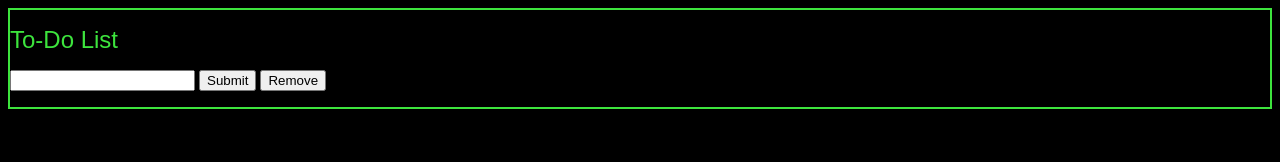
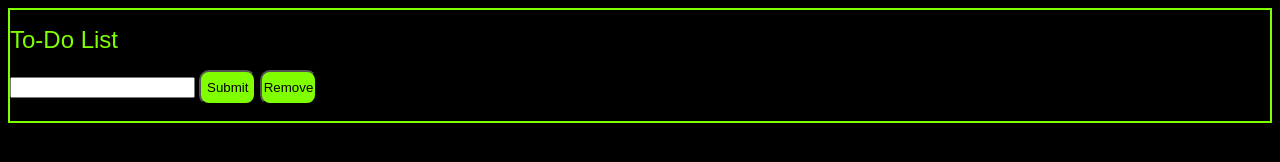
Before and after one commit to loi1/To-Do-List, a website: page index.html in a window 1280 px wide. Drawn offline with Linux system fonts and the light colour scheme.

Commit message:
push buttons modified and .focus implemented

```diff
--- a/index.js
+++ b/index.js
@@ -21,6 +21,7 @@ let inputListener = document.querySelector('#input1').addEventListener(
 btn1.addEventListener('click', function addInput(){
   // Add an event handler to populate an HTML element with your to-do list when the user clicks the appropriate button.
   list.innerHTML += "<input type = 'checkbox' class = 'strikethrough'></input><label for ='strikethrough'>"+inputthing+"</label><br>";
+  document.querySelector('#input1').focus()
 });
 
 btn2.addEventListener('click', function remove_(){
@@ -32,6 +33,7 @@ btn2.addEventListener('click', function remove_(){
         list.removeChild(list.children[i]);
     }
   }
+  document.querySelector('#input1').focus()
 })
 
 // Etc... break down the big problems into baby steps and solve them systematically. Test as you go.
--- a/style.css
+++ b/style.css
@@ -8,11 +8,11 @@ body {
   height:auto;
   background-color:black;
   border:2px solid;
-  border-color:rgb(61, 228, 61);
+  border-color:chartreuse;
 }
   h1 {
     font: 1.5rem "arial";
-    color:rgb(61, 228, 61);
+    color:chartreuse;
 }
 input:checked + label {text-decoration-line: line-through;}
 
@@ -25,5 +25,19 @@ ul {
   margin-inline-end: 0px;
   padding-inline-start: 0px;
   font: 1rem "arial";
-  color:rgb(61, 228, 61);
+  color:chartreuse;
 }
+
+#btn1 {
+  border-radius: 10px;
+  background: chartreuse;
+  width: 57px;
+  height: 35px;
+}
+#btn2 {
+    border-radius: 10px;
+    background: chartreuse;
+    padding: 1px;
+    width: 57px;
+    height: 35px;
+}
```
